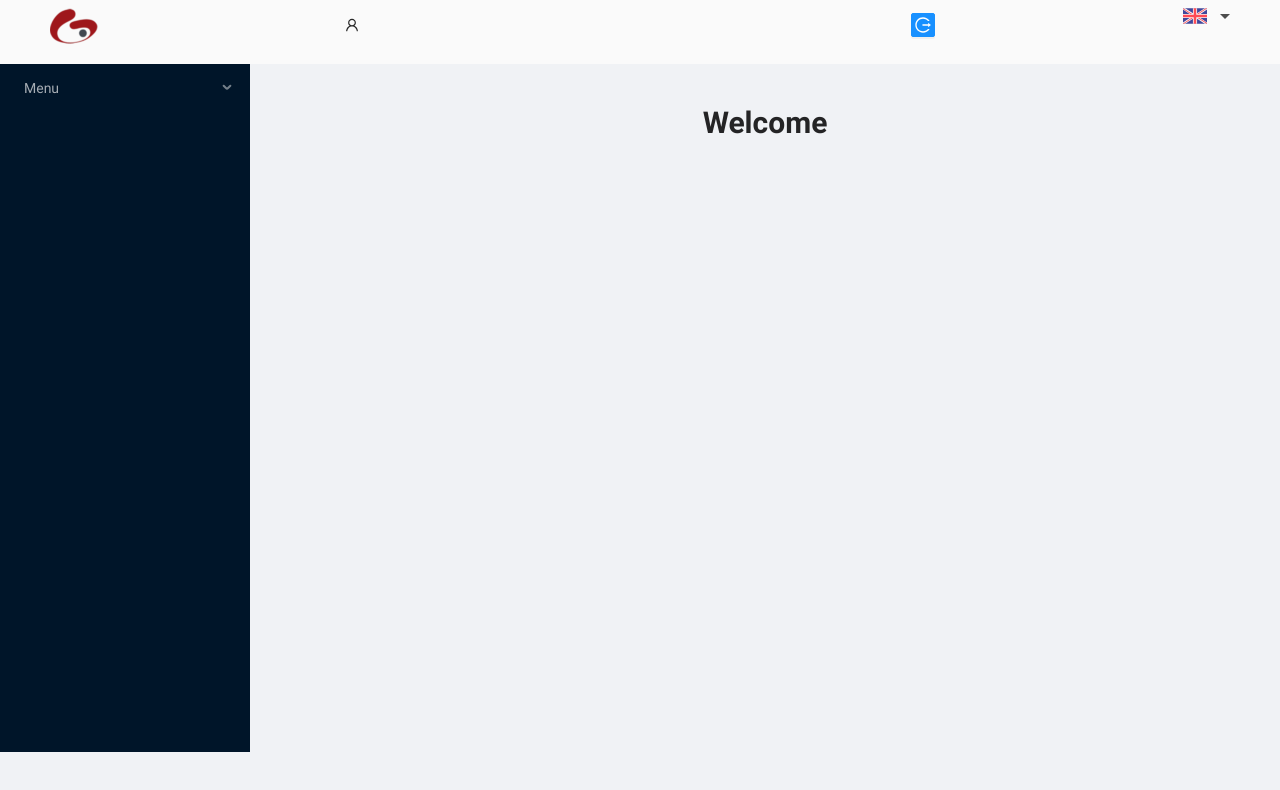
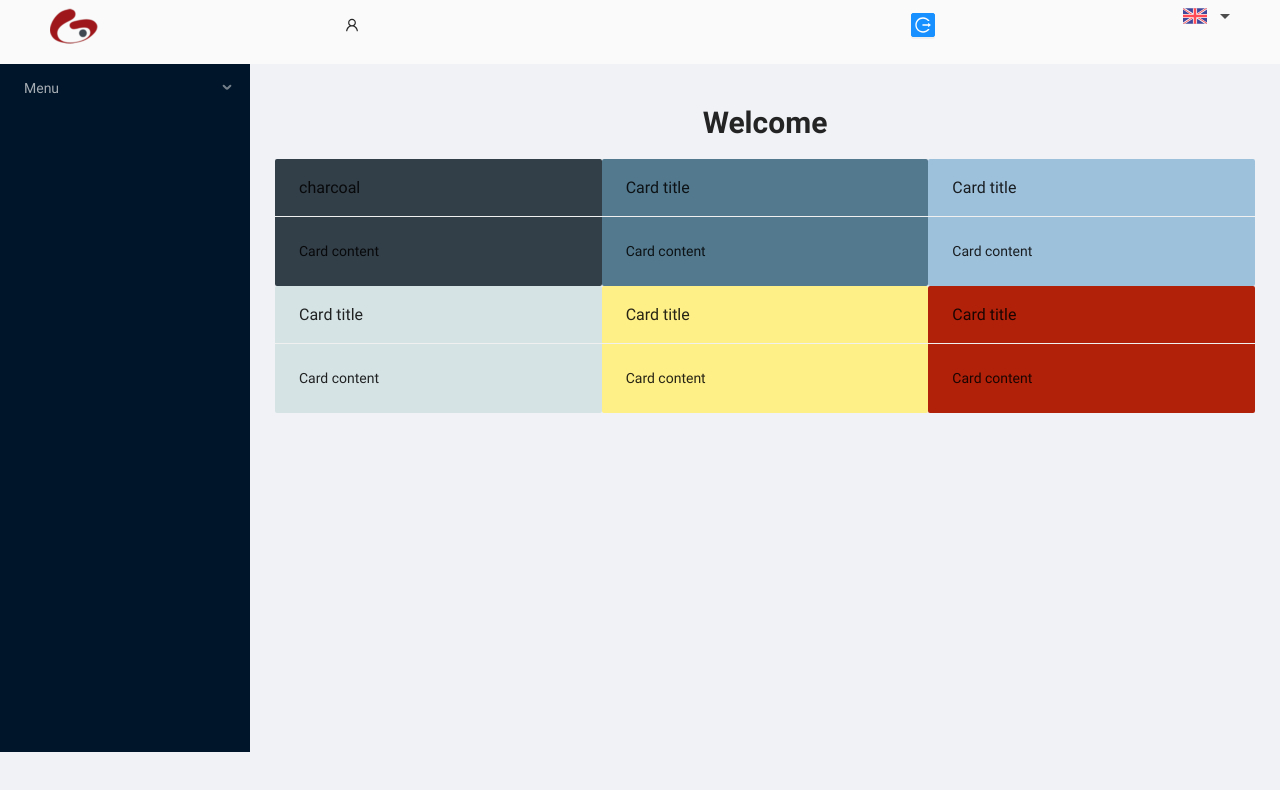
Before and after one commit to BeijeConsulting/beije_new_site_fe, a React (Create React App) app: page / in a window 1280 px wide. Shown: the top 790 px of the page. Built offline with nearby package versions, Linux system fonts and the light colour scheme.

Commit message:
Refactoring of custom button, fix routes, test css variables

```diff
--- a/src/components/hooks_components/Button/CustomButton.js
+++ b/src/components/functional_components/Button/CustomButton.js
@@ -10,26 +10,14 @@ import { Button } from "antd";
  * size can be "small", "middle", "large"
  * when block is true button takes the width.
  * */
-const CustomButton = ({
-                    isDisabled = false,
-                    type = "primary",
-                    content,
-                    clickCallback,
-                    isLoading,
-                    isBlock = false,
-                    currentSize,
-                    currentIcon,
-                    currentWidth,
-                    floatRight = false,
-                    className = ''
-                  }) => {
+const CustomButton = (props) => {
 
   /**
    * this method returns a class for styling the button
    * */
   const getCurrentClassName = () => {
     let currentClassName = null;
-    switch (type) {
+    switch (props.type) {
       case "primary":
         currentClassName = ""
         break;
@@ -48,24 +36,33 @@ const CustomButton = ({
 
   return (
     <div style={
-      {width: isBlock ? currentWidth : null, float: floatRight ? 'right' : null}
+      { width: props.isBlock ? props.currentWidth : null, float: props.floatRight ? 'right' : null }
     }
-         className={className}
+      className={props.className}
     >
       <Button
-        disabled={isDisabled}
-        type={type}
-        loading={isLoading}
-        onClick={event => !isDisabled && !!clickCallback ? clickCallback(event) : null}
-        size={currentSize}
+        disabled={props.isDisabled}
+        type={props.type}
+        loading={props.isLoading}
+        onClick={event => !props.isDisabled && !!props.clickCallback ? props.clickCallback(event) : null}
+        size={props.currentSize}
         className={getCurrentClassName()}
-        block={isBlock}
-        icon={currentIcon}
+        block={props.isBlock}
+        icon={props.currentIcon}
       >
-        {content}
+        {props.content}
       </Button>
     </div>
   )
 }
 
+CustomButton.defaultProps = {
+  isDisabled: false,
+  type: "primary",
+  isBlock: false,
+  currentSize: 'small',
+  floatRight: false,
+  className: ''
+}
+
 export default CustomButton;
--- a/src/components/hooks_components/Header.js
+++ b/src/components/hooks_components/Header.js
@@ -5,7 +5,7 @@ import { Row, Col, Image, Modal, Typography } from 'antd';
 import { get } from 'lodash';
 import { UserOutlined, LogoutOutlined, QuestionCircleOutlined } from '@ant-design/icons';
 import Flags from './Flags/Flags';
-import Button from './Button/CustomButton';
+import Button from '../functional_components/Button/CustomButton';
 import { ENVIRONMENT } from '../../utils/properties';
 
 const { confirm } = Modal;
--- a/src/envs/development.js
+++ b/src/envs/development.js
@@ -3,9 +3,6 @@ module.exports = {
   API_REST_BE: 'https://618be0ccded7fb0017bb929e.mockapi.io/mock/',
   ROUTING: {
     LOGIN_URL: '/login',
-    HOME_URL: '/',
-    ROUTE_A_URL: '/routeA',
-    ROUTE_A_DETAIL_URL: '/routeA/:id',
-    ROUTE_B_URL: '/routeB',
+    BASE_URL: '/'
   }
 };
--- a/src/screens/Home/Home.css
+++ b/src/screens/Home/Home.css
@@ -1,3 +1,22 @@
 .home-container{
   padding-top: 1em;
 }
+
+.test-style-card1{
+  background-color: var(--charcoal);
+}
+.test-style-card2{
+  background-color: var(--blue-yonder);
+}
+.test-style-card3{
+  background-color: var(--pale-cerulean);
+}
+.test-style-card4{
+  background-color: var(--gainsboro);
+}
+.test-style-card5{
+  background-color: var(--yellow-crayola);
+}
+.test-style-card6{
+  background-color: var(--orange-engeneering);
+}
--- a/src/screens/Home/Home.js
+++ b/src/screens/Home/Home.js
@@ -1,9 +1,10 @@
 import React from "react";
-import {useSelector} from "react-redux";
+import { useSelector } from "react-redux";
 import { useTranslation } from 'react-i18next';
 import { get } from 'lodash';
-import { Col, Row, Typography } from "antd";
+import { Col, Row, Typography, Card } from "antd";
 import './Home.css';
+import '../../style.css'
 
 const { Title } = Typography;
 
@@ -12,11 +13,46 @@ const Home = () => {
   const userInfo = useSelector((state) => get(state.userInfoDuck, 'userInfo', {}));
   return (
     <div className="home-container">
-    <Row justify="center">
-      <Col className="center">
-        <Title level={2}>{t('general.Welcome')} {userInfo.name}</Title>
-      </Col>
-    </Row>
+      <Row justify="center">
+        <Col className="center">
+          <Title level={2}>{t('general.Welcome')} {userInfo.name}</Title>
+        </Col>
+      </Row>
+      {/* Prova card color */}
+      <Row>
+        <Col span={8}>
+          <Card title="charcoal" bordered={false} className='test-style-card1'>
+            Card content
+          </Card>
+        </Col>
+        <Col span={8}>
+          <Card title="Card title" bordered={false} className='test-style-card2'>
+            Card content
+          </Card>
+        </Col>
+        <Col span={8}>
+          <Card title="Card title" bordered={false} className='test-style-card3'>
+            Card content
+          </Card>
+        </Col>
+      </Row>
+      <Row>
+        <Col span={8}>
+          <Card title="Card title" bordered={false} className='test-style-card4'>
+            Card content
+          </Card>
+        </Col>
+        <Col span={8}>
+          <Card title="Card title" bordered={false} className='test-style-card5'>
+            Card content
+          </Card>
+        </Col>
+        <Col span={8}>
+          <Card title="Card title" bordered={false} className='test-style-card6'>
+            Card content
+          </Card>
+        </Col>
+      </Row>
     </div>
   );
 }
--- a/src/screens/Login/Login.js
+++ b/src/screens/Login/Login.js
@@ -5,7 +5,7 @@ import { LoginOutlined } from '@ant-design/icons';
 import {  useNavigate  } from "react-router-dom";
 import { useDispatch } from "react-redux";
 import { doLogin } from '../../redux/actions/actions';
-import Button from "../../components/hooks_components/Button/CustomButton";
+import Button from "../../components/functional_components/Button/CustomButton";
 import './login.css';
 import { useTranslation } from 'react-i18next';
 
--- a/src/style.css
+++ b/src/style.css
@@ -1,3 +1,21 @@
+:root{
+  --charcoal :#323e48;
+  --blue-yonder : #52798e;
+  --pale-cerulean: #9ec1db;
+  --gainsboro: #d6e3e5;
+  --yellow-crayola: #feef87;
+  --orange-engeneering: #b12009;
+}
+
+/* :root{
+  --first-color:#323e48;
+  --second-color: #52798e;
+  --third-color: #9ec1db;
+  --fourth-color: #d6e3e5;
+  --fifth-color: #feef87;
+  --sixth-color: #b12009;
+} */
+
 @font-face {
   font-family: 'Roboto';
   src: url('./assets/font/Roboto-Regular.ttf');
```
Also changed, not shown: src/routes.js (+4 -4 lines), src/components/functional_components/Button/CustomButton.css (added).
